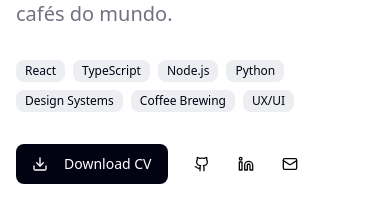
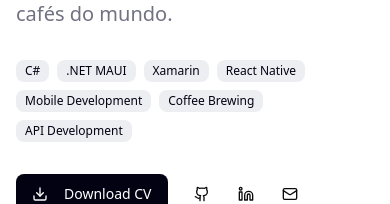
Before and after one commit to lyncolnms/lcarmo, a React (Create React App) app: page / in a window 390 px wide. Shown: the part 260-464 px from the top of the page. Built offline with nearby package versions, Linux system fonts and the light colour scheme.

Commit message:
Update skills to reflect Lyncoln's actual mobile development expertise
Co-authored-by: lyncolnms <1663636+lyncolnms@users.noreply.github.com>

```diff
--- a/src/components/HeroSection.tsx
+++ b/src/components/HeroSection.tsx
@@ -5,8 +5,8 @@ import { ImageWithFallback } from "./figma/ImageWithFallback";
 
 export function HeroSection() {
   const skills = [
-    "React", "TypeScript", "Node.js", "Python",
-    "Design Systems", "Coffee Brewing", "UX/UI"
+    "C#", ".NET MAUI", "Xamarin", "React Native",
+    "Mobile Development", "Coffee Brewing", "API Development"
   ];
 
   return (
--- a/src/components/ResumeSection.tsx
+++ b/src/components/ResumeSection.tsx
@@ -157,9 +157,22 @@ export function ResumeSection() {
           <TabsContent value="skills" className="mt-8">
             <div className="grid md:grid-cols-2 gap-8">
               <div>
-                <h3 className="text-xl font-semibold mb-4">Frontend</h3>
+                <h3 className="text-xl font-semibold mb-4">Mobile Development</h3>
                 <div className="space-y-2">
-                  {["React", "TypeScript", "Next.js", "Tailwind CSS", "Vue.js", "JavaScript"].map((skill) => (
+                  {[".NET MAUI", "Xamarin.Forms", "Xamarin.Android", "React Native", "TypeScript", "JavaScript"].map((skill) => (
+                    <div key={skill} className="flex items-center justify-between">
+                      <span className="text-sm">{skill}</span>
+                      <div className="w-24 h-2 bg-muted rounded-full overflow-hidden">
+                        <div className="h-full bg-primary rounded-full" style={{ width: '95%' }}></div>
+                      </div>
+                    </div>
+                  ))}
+                </div>
+              </div>
+              <div>
+                <h3 className="text-xl font-semibold mb-4">Backend & APIs</h3>
+                <div className="space-y-2">
+                  {["C#", ".NET Core", "ASP.NET", "API REST", "SQL Server", "PostgreSQL"].map((skill) => (
                     <div key={skill} className="flex items-center justify-between">
                       <span className="text-sm">{skill}</span>
                       <div className="w-24 h-2 bg-muted rounded-full overflow-hidden">
@@ -170,26 +183,13 @@ export function ResumeSection() {
                 </div>
               </div>
               <div>
-                <h3 className="text-xl font-semibold mb-4">Backend</h3>
+                <h3 className="text-xl font-semibold mb-4">Arquitetura & Padrões</h3>
                 <div className="space-y-2">
-                  {["Node.js", "Python", "C#", ".NET", "PostgreSQL", "MongoDB"].map((skill) => (
+                  {["MVVM", "Clean Architecture", "SOLID", "Git", "Azure DevOps", "CI/CD"].map((skill) => (
                     <div key={skill} className="flex items-center justify-between">
                       <span className="text-sm">{skill}</span>
                       <div className="w-24 h-2 bg-muted rounded-full overflow-hidden">
-                        <div className="h-full bg-primary rounded-full" style={{ width: '85%' }}></div>
-                      </div>
-                    </div>
-                  ))}
-                </div>
-              </div>
-              <div>
-                <h3 className="text-xl font-semibold mb-4">Ferramentas</h3>
-                <div className="space-y-2">
-                  {["Docker", "AWS", "Git", "Figma", "Jest", "CI/CD"].map((skill) => (
-                    <div key={skill} className="flex items-center justify-between">
-                      <span className="text-sm">{skill}</span>
-                      <div className="w-24 h-2 bg-muted rounded-full overflow-hidden">
-                        <div className="h-full bg-primary rounded-full" style={{ width: '80%' }}></div>
+                        <div className="h-full bg-primary rounded-full" style={{ width: '88%' }}></div>
                       </div>
                     </div>
                   ))}
```
